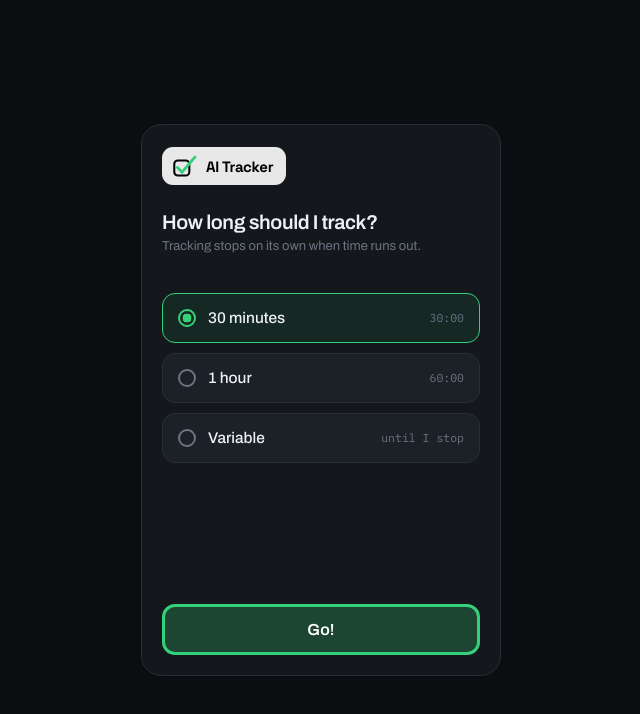
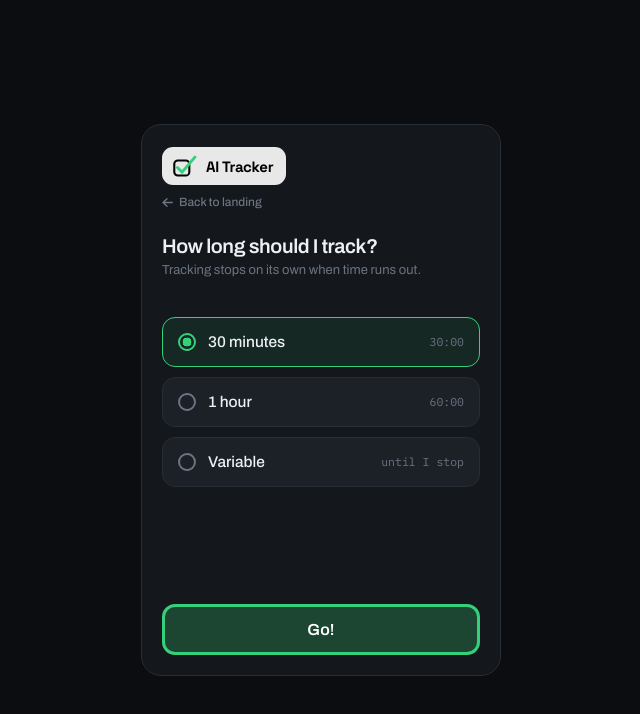
Before and after one commit to Ehannaman11/AI-tracker-App, a React (Vite) app in the folder react/: page / in a window 1280 px wide. Both pictures are taken after a click on the button "Start Tracking*". Shown: the top 714 px of the page, without its empty margins (319-959 px from the left). Built offline with nearby package versions, Linux system fonts and the light colour scheme.

Commit message:
Added back to landing page link with AI

```diff
--- a/react/src/App.jsx
+++ b/react/src/App.jsx
@@ -14,12 +14,19 @@ export default function App() {
           setMinutes(chosenMinutes);
           setScreen("session");
         }}
+        onBack={() => setScreen("landing")}
       />
     );
   }
 
   if (screen === "session") {
-    return <Session minutes={minutes} onStop={() => setScreen("landing")} />;
+    return (
+      <Session
+        minutes={minutes}
+        onStop={() => setScreen("landing")}
+        onBack={() => setScreen("landing")}
+      />
+    );
   }
 
   return <Landing onStart={() => setScreen("setup")} />;
--- /dev/null
+++ b/react/src/BackLink.jsx
@@ -0,0 +1,17 @@
+export default function BackLink({ onBack }) {
+  return (
+    <button type="button" className="back-link" onClick={onBack}>
+      <svg width="11" height="9" viewBox="0 0 11 9" aria-hidden="true">
+        <path
+          d="M5 0.8 L1 4.5 L5 8.2 M1.3 4.5 H10.3"
+          fill="none"
+          stroke="currentColor"
+          strokeWidth="1.4"
+          strokeLinecap="round"
+          strokeLinejoin="round"
+        />
+      </svg>
+      Back to landing
+    </button>
+  );
+}
--- a/react/src/index.css
+++ b/react/src/index.css
@@ -79,6 +79,34 @@ body {
   font-size: 19px;
 }
 
+/* ---- back-to-landing link (screens 2 & 3 only) ---- */
+.back-link {
+  align-self: flex-start;
+  display: inline-flex;
+  align-items: center;
+  gap: 6px;
+  margin-top: 10px;
+  padding: 0;
+  border: 0;
+  background: transparent;
+  color: var(--ink-3);
+  font-family: var(--sans);
+  font-size: 12px;
+  font-weight: 500;
+  cursor: pointer;
+  transition: color 0.15s ease;
+}
+.back-link:hover {
+  color: var(--ink);
+}
+.back-link:focus-visible {
+  outline: 2px solid var(--go);
+  outline-offset: 3px;
+}
+.back-link svg {
+  flex: none;
+}
+
 /* ---- shared buttons ---- */
 .btn {
   border: 0;
--- a/react/src/screens/Session.css
+++ b/react/src/screens/Session.css
@@ -1,8 +1,17 @@
 .top-row {
   display: flex;
-  align-items: center;
+  align-items: flex-start;
   justify-content: space-between;
   gap: 10px;
+}
+.top-row-left {
+  display: flex;
+  flex-direction: column;
+  align-items: flex-start;
+  gap: 0;
+}
+.top-row .live {
+  margin-top: 4px;
 }
 .live {
   display: inline-flex;
--- a/react/src/screens/Session.jsx
+++ b/react/src/screens/Session.jsx
@@ -1,5 +1,6 @@
 import { useEffect, useState } from "react";
 import Logo from "../Logo.jsx";
+import BackLink from "../BackLink.jsx";
 import "./Session.css";
 
 const TIPS = [
@@ -16,7 +17,7 @@ function fmt(totalSeconds) {
   return `${m < 10 ? "0" : ""}${m}:${s < 10 ? "0" : ""}${s}`;
 }
 
-export default function Session({ minutes, onStop }) {
+export default function Session({ minutes, onStop, onBack }) {
   const isVariable = minutes === 0;
   const [remaining, setRemaining] = useState(isVariable ? 0 : minutes * 60);
   const [elapsed, setElapsed] = useState(0);
@@ -50,7 +51,10 @@ export default function Session({ minutes, onStop }) {
   return (
     <div className="screen">
       <div className="top-row">
-        <Logo />
+        <div className="top-row-left">
+          <Logo />
+          <BackLink onBack={onBack} />
+        </div>
         <span className="live">
           <i />
           <span className="clock">{clockText}</span>
--- a/react/src/screens/Setup.jsx
+++ b/react/src/screens/Setup.jsx
@@ -1,5 +1,6 @@
 import { useState } from "react";
 import Logo from "../Logo.jsx";
+import BackLink from "../BackLink.jsx";
 import "./Setup.css";
 
 const OPTIONS = [
@@ -8,12 +9,13 @@ const OPTIONS = [
   { minutes: 0, name: "Variable", hint: "until I stop" },
 ];
 
-export default function Setup({ onGo }) {
+export default function Setup({ onGo, onBack }) {
   const [selected, setSelected] = useState(30);
 
   return (
     <div className="screen">
       <Logo />
+      <BackLink onBack={onBack} />
 
       <h2 className="s2-title">How long should I track?</h2>
       <p className="s2-sub">Tracking stops on its own when time runs out.</p>
```
